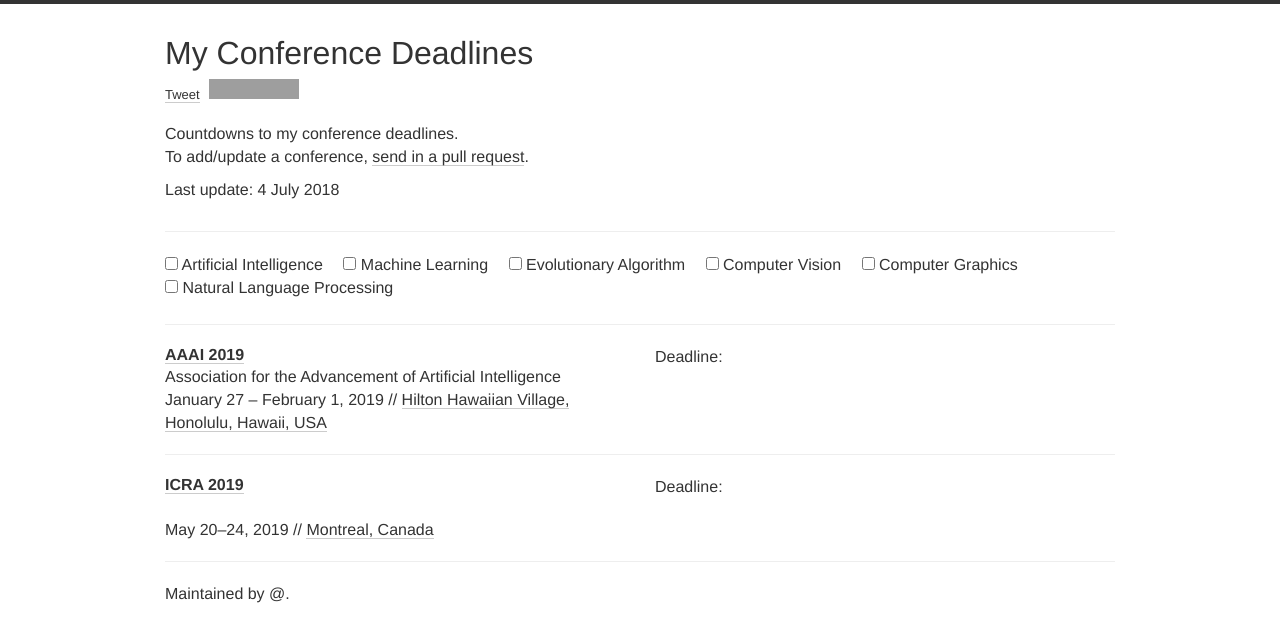
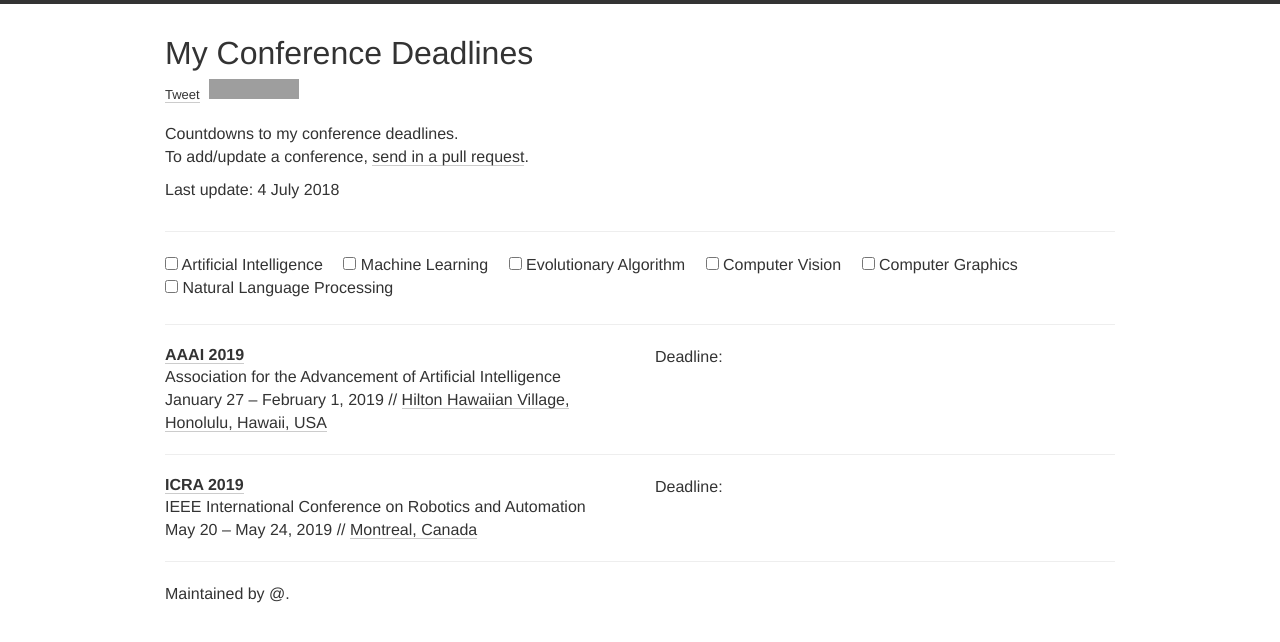
Before and after one commit to garry1ng/conf-ddl, a Jekyll site: the page built from index.html, in a window 1280 px wide. Shown: the top 642 px of the page. Built offline with Jekyll 4.4.1, drawn with Linux system fonts in a browser that asks for light colours; nearby versions of some CDN libraries; comment, search, counter and statistics services are not loaded; grey boxes are pictures that could not be loaded.

Commit message:
first commit

```diff
--- a/_data/conferences.yml
+++ b/_data/conferences.yml
@@ -10,11 +10,11 @@
   tags: AI
 
 - name: ICRA
+  description: IEEE International Conference on Robotics and Automation
   year: 2019
-  id: icra2019
-  link: https://icra2019.org//
+  link: https://icra2019.org/
   deadline: "2018-09-15 23:59:59"
-  timezone: Etc/GMT
-  date: May 20-24, 2019
+  timezone: Etc/GMT+10
+  date: May 20 - May 24, 2019
   place: Montreal, Canada
   tags: AI
```
